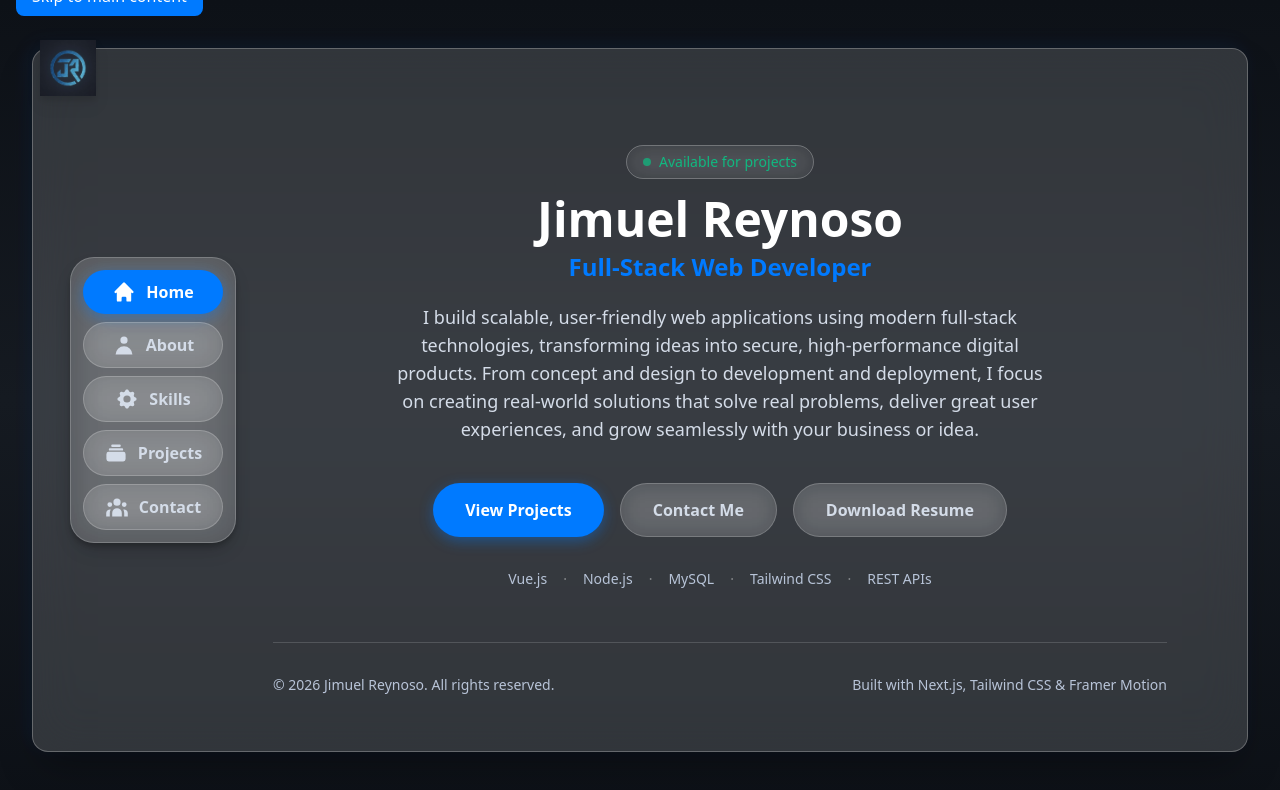
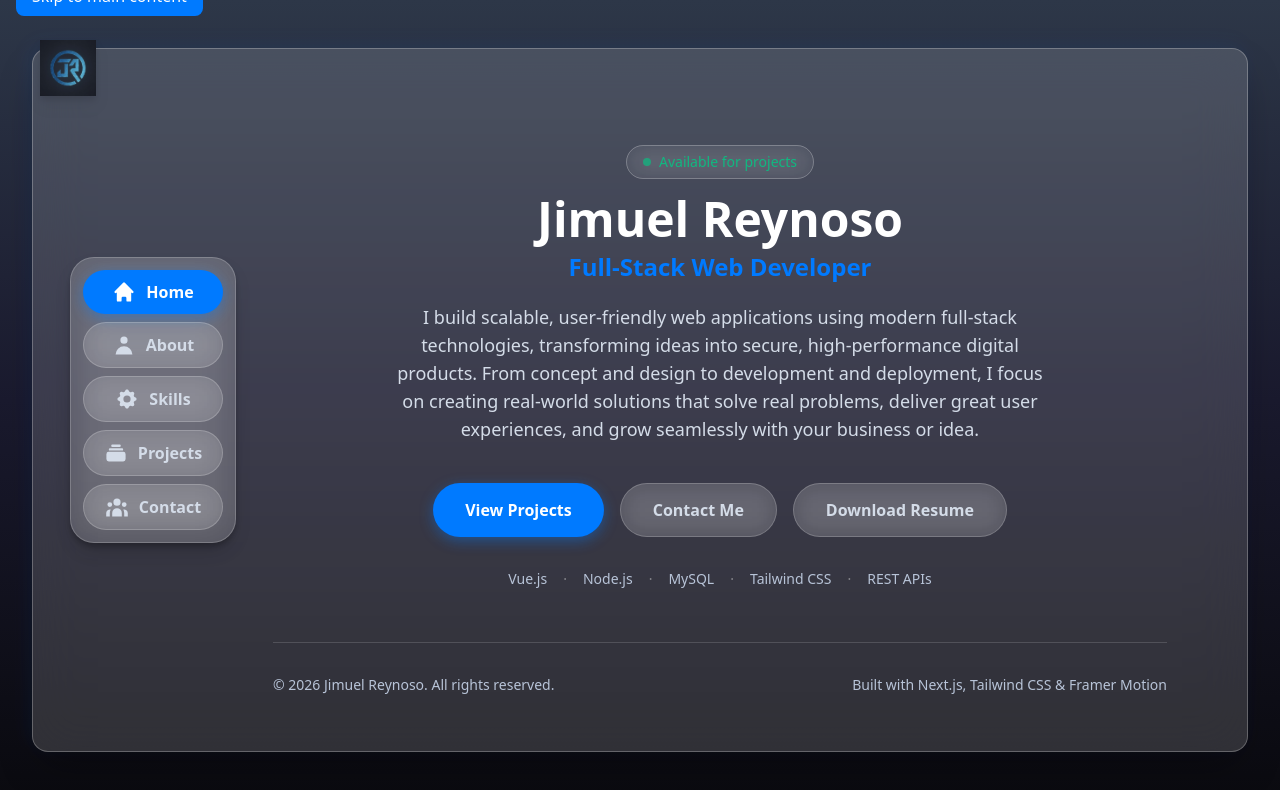
Before and after one commit to JReynoso12/My-own-page, a Next.js app: page / in a window 1280 px wide. Shown: the top 790 px of the page. Built offline with nearby package versions, Linux system fonts and the light colour scheme.

Commit message:
Update global styles in CSS to change background gradient from a dark minimal aesthetic to a fading grey to black gradient, enhancing visual appeal and consistency across the application.

```diff
--- a/app/globals.css
+++ b/app/globals.css
@@ -12,8 +12,8 @@
     min-height: 100vh;
     font-family: system-ui, -apple-system, BlinkMacSystemFont, "Segoe UI", sans-serif;
 
-    /* Neo-Tactile: dark minimal background */
-    background: linear-gradient(180deg, #0d1117 0%, #161b22 50%, #0d1117 100%);
+    /* Fading grey to black */
+    background: linear-gradient(180deg, #2d3748 0%, #1a1a2e 50%, #0a0a0f 100%);
   }
 }
 
```
